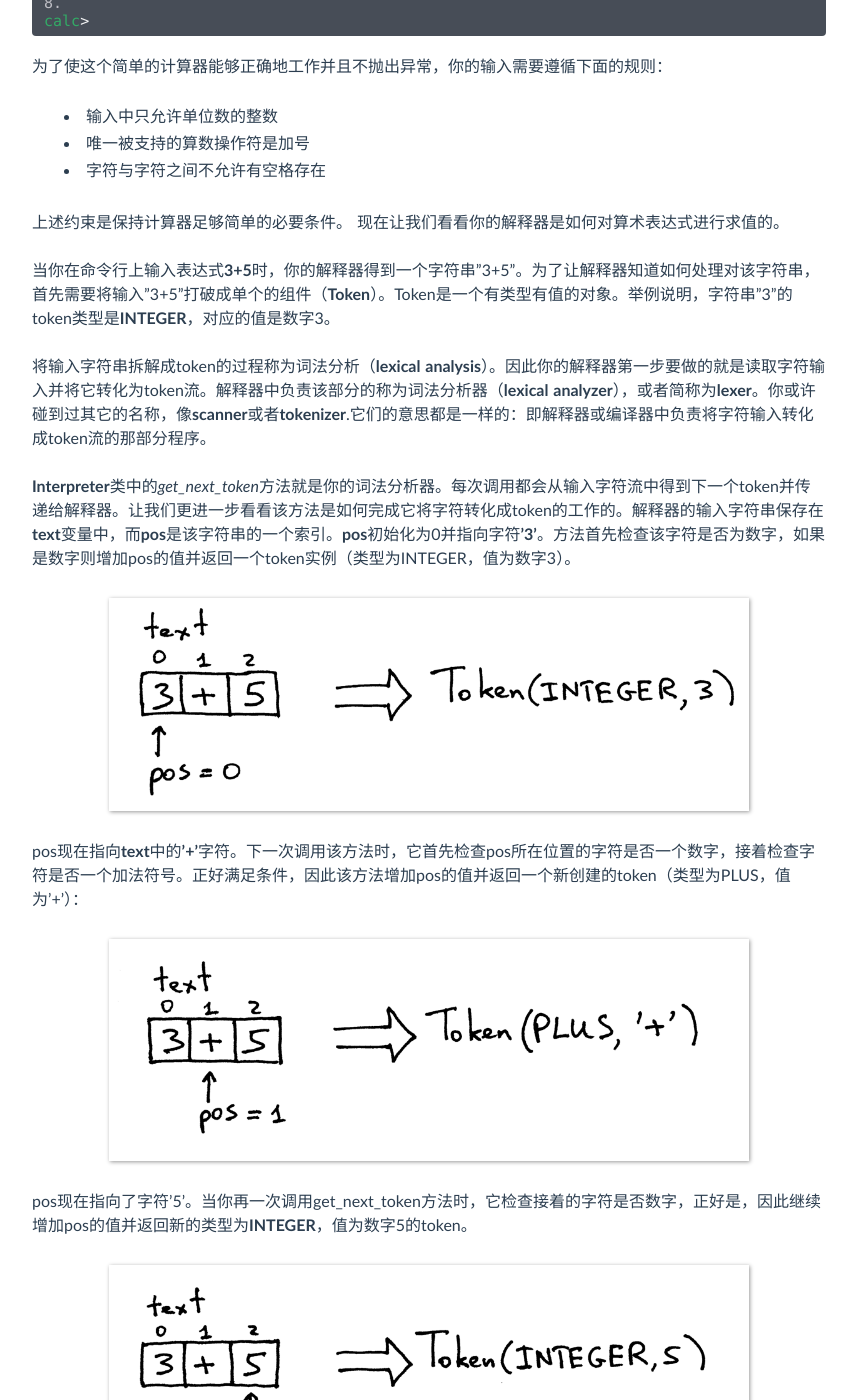
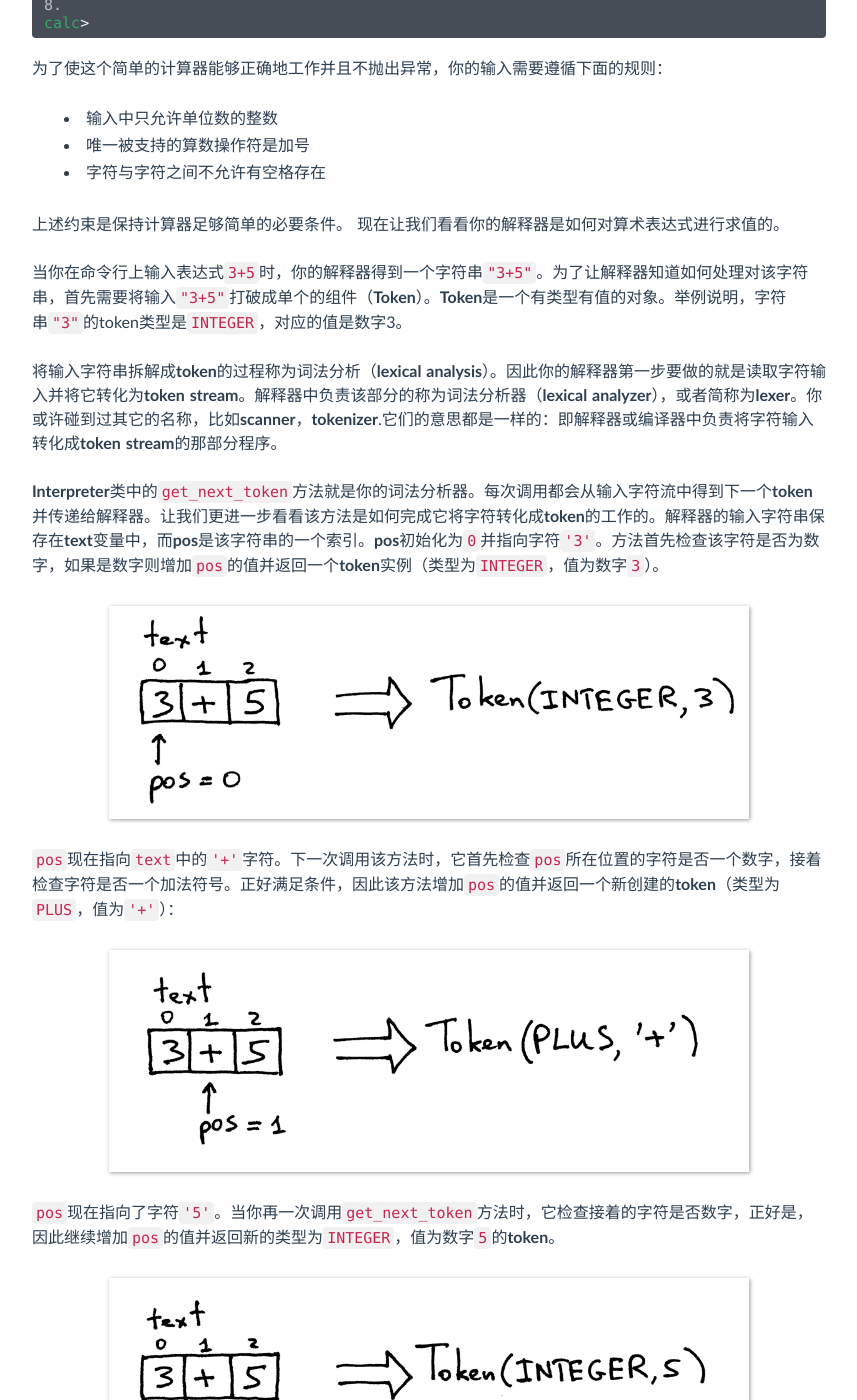
Before and after one commit to enginzhu/enginzhu.github.io, a Jekyll site: the page built from _posts/2015-07-07-build-a-interpreter.md, in a window 1280 px wide and 1400 px high, scrolled down 7180 px. Shown: the whole window, without its empty margins (211-1068 px from the left). Built offline with Jekyll 4.4.1, drawn with Linux system fonts in a browser that asks for light colours; Markdown is read by kramdown in place of the engine named in the settings; comment, search, counter and statistics services are not loaded; some of the changed text lies outside the part shown.

Commit message:
revise interpreter article

````diff
--- a/_posts/2015-07-07-build-a-interpreter.md
+++ b/_posts/2015-07-07-build-a-interpreter.md
@@ -29,7 +29,7 @@ categories: interpreter
 
 你也许会问为什么是Pascal？首先，它并不是我为了本系列文章而凭空想出来的语言：它是一个拥有很多重要语言结构的真实的编程语言。一些老的但依然有用的计算机科学图书使用Pascal编程语言作为它们的例子。有机会学习一个非主流的编程语言也是不错的。
 
-这里是一个用Pascal写的**factorial**函数，最终你将能够用你自己的解释器去解释它，并且用你自己的交互式调试器去debug它：
+这里是一个用**Pascal**写的`factorial`函数，最终你将能够用你自己的解释器去解释它，并且用你自己的交互式调试器去debug它：
 
 ```
 program factorial;
@@ -49,7 +49,7 @@ end.
 ```
 
 Pascal解释器的实现将使用Python语言，当然你也可以使用其它任何语言。
-作为你的第一个解释器，你将会是通过实现一个算术表达式（**arithmetic expression**）的解释器，也称为计算器。我们的目标相当简单：使你的计算器能够处理两个单位整数的加法，比如**3+5**。这是你的计算器（解释器）的源码：
+作为你的第一个解释器，你将会是通过实现一个算术表达式（**arithmetic expression**）的解释器，也称为计算器。我们的目标相当简单：使你的计算器能够处理两个单位整数的加法，比如`3+5`。这是你的计算器（解释器）的源码：
 
 ```
 # Token types
@@ -184,7 +184,7 @@ if __name__ == '__main__':
     main()
 ```
 
-将代码保存到calc1.py文件。在你深究代码之前，先在命令行上运行并测试这个计算器。
+将代码保存到`calc1.py`文件。在你深究代码之前，先在命令行上运行并测试这个计算器。
 
 ```
 $ python calc1.py
@@ -206,23 +206,23 @@ calc>
 上述约束是保持计算器足够简单的必要条件。
 现在让我们看看你的解释器是如何对算术表达式进行求值的。
 
-当你在命令行上输入表达式**3+5**时，你的解释器得到一个字符串"3+5"。为了让解释器知道如何处理对该字符串，首先需要将输入"3+5"打破成单个的组件（**Token**）。Token是一个有类型有值的对象。举例说明，字符串"3"的token类型是**INTEGER**，对应的值是数字3。
+当你在命令行上输入表达式`3+5`时，你的解释器得到一个字符串`"3+5"`。为了让解释器知道如何处理对该字符串，首先需要将输入`"3+5"`打破成单个的组件（**Token**）。**Token**是一个有类型有值的对象。举例说明，字符串`"3"`的token类型是`INTEGER`，对应的值是数字3。
 
-将输入字符串拆解成token的过程称为词法分析（**lexical analysis**）。因此你的解释器第一步要做的就是读取字符输入并将它转化为token流。解释器中负责该部分的称为词法分析器（**lexical analyzer**），或者简称为**lexer**。你或许碰到过其它的名称，像**scanner**或者**tokenizer**.它们的意思都是一样的：即解释器或编译器中负责将字符输入转化成token流的那部分程序。
+将输入字符串拆解成**token**的过程称为词法分析（**lexical analysis**）。因此你的解释器第一步要做的就是读取字符输入并将它转化为**token stream**。解释器中负责该部分的称为词法分析器（**lexical analyzer**），或者简称为**lexer**。你或许碰到过其它的名称，比如**scanner**，**tokenizer**.它们的意思都是一样的：即解释器或编译器中负责将字符输入转化成**token stream**的那部分程序。
 
-**Interpreter**类中的*get_next_token*方法就是你的词法分析器。每次调用都会从输入字符流中得到下一个token并传递给解释器。让我们更进一步看看该方法是如何完成它将字符转化成token的工作的。解释器的输入字符串保存在**text**变量中，而**pos**是该字符串的一个索引。**pos**初始化为0并指向字符**’3’**。方法首先检查该字符是否为数字，如果是数字则增加pos的值并返回一个token实例（类型为INTEGER，值为数字3）。
+**Interpreter**类中的`get_next_token`方法就是你的词法分析器。每次调用都会从输入字符流中得到下一个**token**并传递给解释器。让我们更进一步看看该方法是如何完成它将字符转化成**token**的工作的。解释器的输入字符串保存在**text**变量中，而**pos**是该字符串的一个索引。**pos**初始化为`0`并指向字符`'3'`。方法首先检查该字符是否为数字，如果是数字则增加`pos`的值并返回一个**token**实例（类型为`INTEGER`，值为数字`3`）。
 
 ![compiler and interpreter]({{ site.url }}/image/lsbasi/lsbasi_part1_lexer1.png)
 
-pos现在指向**text**中的**'+'**字符。下一次调用该方法时，它首先检查pos所在位置的字符是否一个数字，接着检查字符是否一个加法符号。正好满足条件，因此该方法增加pos的值并返回一个新创建的token（类型为PLUS，值为'+'）：
+`pos`现在指向`text`中的`'+'`字符。下一次调用该方法时，它首先检查`pos`所在位置的字符是否一个数字，接着检查字符是否一个加法符号。正好满足条件，因此该方法增加`pos`的值并返回一个新创建的**token**（类型为`PLUS`，值为`'+'`）：
 
 ![compiler and interpreter]({{ site.url }}/image/lsbasi/lsbasi_part1_lexer2.png)
 
-pos现在指向了字符'5'。当你再一次调用get_next_token方法时，它检查接着的字符是否数字，正好是，因此继续增加pos的值并返回新的类型为**INTEGER**，值为数字5的token。
+`pos`现在指向了字符`'5'`。当你再一次调用`get_next_token`方法时，它检查接着的字符是否数字，正好是，因此继续增加`pos`的值并返回新的类型为`INTEGER`，值为数字`5`的**token**。
 
 ![compiler and interpreter]({{ site.url }}/image/lsbasi/lsbasi_part1_lexer3.png)
 
-因为pos的索引现在正好经过字符串"3+5"的结尾，get_next_token返回**EOF token**。
+因为`pos`的索引现在正好经过字符串`"3+5"`的结尾，`get_next_token`返回**EOF token**。
 
 ![compiler and interpreter]({{ site.url }}/image/lsbasi/lsbasi_part1_lexer4.png)
 
@@ -246,16 +246,16 @@ Token(EOF, None)
 >>>
 ```
 
-现在你的计算器可以从输入字符中访问token流了，解释器需要做一些事：找出从词法分析器得到的token流中的结构。解释器期望找到这样的结构：**INTEGER->PLUS->INTEGER**。即是说，它试着找到这样的一个序列：整数后跟着加号，再跟着一个整数。
+现在你的计算器可以从输入字符中访问token流了，解释器需要做一些事：找出从词法分析器得到的**token stream**中的结构。解释器期望找到这样的结构：**INTEGER->PLUS->INTEGER**。即是说，它试着找到这样的一个序列：整数后跟着加号，再跟着一个整数。
 
-负责找到并解释该结构的方法是**expr**。该方法校验token序列是否与所期望的对应，如**INTEGER->PLUS->INTEGER**。当成功确定结构，则生成PLUS左边token的值与PLUS右边token的值相加的结果，从而成功解释你传递给解释器的算术表达式。
+负责找到并解释该结构的方法是`expr`。该方法校验**token序列**是否与所期望的对应，如`INTEGER->PLUS->INTEGER`。当成功确定结构，则生成PLUS左边token的值与PLUS右边token的值相加的结果，从而成功解释你传递给解释器的算术表达式。
 
-expr方法使用**eat**辅助方法来检验传递给它的token type是否匹配当前的token type。匹配完成后，eat方法获取下一个token并赋值给**current_token**变量，因此有效地吃掉当前已匹配的token，并推进token流的指针。假如token留的结构不满足期望的**INTEGER PLUS INTEGER**序列，eat方法会抛出异常。
+`expr`方法使用`eat`辅助方法来检验传递给它的**token type**是否匹配当前的**token type**。匹配完成后，`eat`方法获取下一个**token**并赋值给`current_token`变量，因此有效地吃掉当前已匹配的**token**，并推进**token stream**的指针。假如**token stream**的结构不满足期望的**INTEGER PLUS INTEGER**序列，`eat`方法会抛出异常。
 
 让我们回顾下解释器对算术表达式求值的时候做了什么：
 
-- 解释器接受一个输入字符串，比如"3+5"
-- 解释器的词法分析器**get_next_token**分词后返回token流，expr方法在token流中找出预期结构（INTEGER PLUS INTEGER形式）。确认结构后解释输入：对两个INTEGER token的值进行相加，此时需要做什么对解释器来说已经很清晰，即对3和5两个整数相加
+- 解释器接受一个输入字符串，比如`"3+5"`
+- 解释器的词法分析器`get_next_token`分词后返回**token stream**，`expr`方法在**token stream**中找出预期结构（INTEGER PLUS INTEGER形式）。确认结构后解释输入：对两个**INTEGER token**的值进行相加，此时需要做什么对解释器来说已经很清晰，即对`3`和`5`两个整数相加
 
 恭喜你自己。你已经学会如何创建一个最初的解释器原型！
 
@@ -264,6 +264,6 @@ expr方法使用**eat**辅助方法来检验传递给它的token type是否匹
 
 现在的解释器功能还远远不够，试下做接下来的练习去扩展它：
 
-- 1.修改代码使它能够在输入中支持多位整数，比如"12+3"
-- 2.添加一个方法跳过空格字符，以便使你的计算器能处理带有空格的输入，比如" 12 + 3"
-- 3.修改你的代码，用'-'替换掉'+'，使它能对减法比如"7-5"求值
+- 1.修改代码使它能够在输入中支持多位整数，比如`"12+3"`
+- 2.添加一个方法跳过空格字符，以便使你的计算器能处理带有空格的输入，比如`" 12 + 3"`
+- 3.修改你的代码，用'-'替换掉'+'，使它能对减法比如`"7-5"`求值
````
Also changed, not shown: other parts of _posts/2015-07-07-build-a-interpreter.md (+3 -3 lines).
